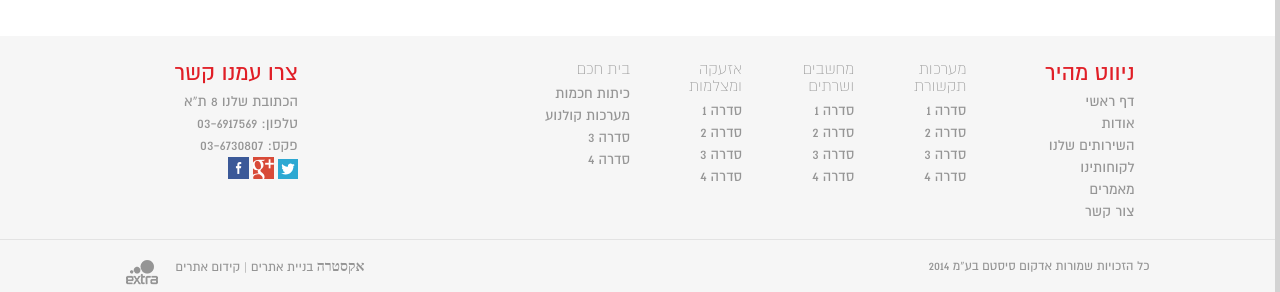
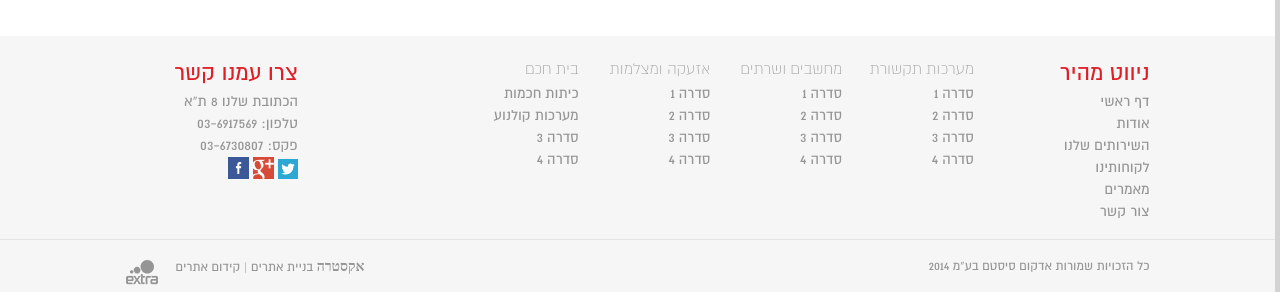
Before and after one commit to sonikirti/adcom, a plain HTML site: page index.html in a window 1280 px wide. Shown: the part 1331-1623 px from the top of the page. Drawn offline with Linux system fonts and the light colour scheme; files whose address does not match are found by name; a web font is replaced by a local one.

Commit message:
footer finished in index

```diff
--- a/index.html
+++ b/index.html
@@ -243,7 +243,8 @@
     <div class="footercontainer">
       <div class="maincontainer">
         <div class="row">
-          <div class="col-xs-12 col-md-8">
+          <div class="col-xs-12 col-sm-9 col-md-8">
+          <div class="row">
             <div class="col-xs-12 col-sm-3">
               <div class="footercolumn">
                 <div class="redtext"> ניווט מהיר </div>
@@ -257,7 +258,9 @@
                 </ul>
               </div>
             </div>
-            <div class="col-xs-12 col-sm-2">
+            <div class="col-xs-12 col-sm-9">
+            <div class="row">
+            <div class="col-xs-12 col-sm-3 nopaddingleft">
               <div class="footercolumn">
                 <div class="title"> מערכות תקשורת </div>
                 <ul>
@@ -268,7 +271,7 @@
                 </ul>
               </div>
             </div>
-            <div class="col-xs-12 col-sm-2">
+            <div class="col-xs-12 col-sm-3 nopaddingleft">
               <div class="footercolumn">
                 <div class="title"> מחשבים ושרתים </div>
                 <ul>
@@ -279,7 +282,7 @@
                 </ul>
               </div>
             </div>
-            <div class="col-xs-12 col-sm-2">
+            <div class="col-xs-12 col-sm-3 nopaddingleft">
               <div class="footercolumn">
                 <div class="title"> אזעקה ומצלמות </div>
                 <ul>
@@ -290,7 +293,7 @@
                 </ul>
               </div>
             </div>
-            <div class="col-xs-12 col-sm-3">
+            <div class="col-xs-12 col-sm-3 nopaddingleft">
               <div class="footercolumn">
                 <div class="title"> בית חכם </div>
                 <ul>
@@ -301,9 +304,12 @@
                 </ul>
               </div>
             </div>
+            </div>
+            </div>
+            </div>
           </div>
-          <div class="col-xs-12 col-md-4">
-            <div class="col-xs-12 col-sm-7 pull-right">
+          <div class="col-xs-12 col-md-4 col-sm-3">
+            <div class="col-xs-12 col-sm-12 col-md-7 pull-right">
               <div class="footercolumn"> <span class="redtext"> צרו עמנו קשר </span>
                 <ul>
                   <li> הכתובת שלנו 8 ת”א </li>
```
